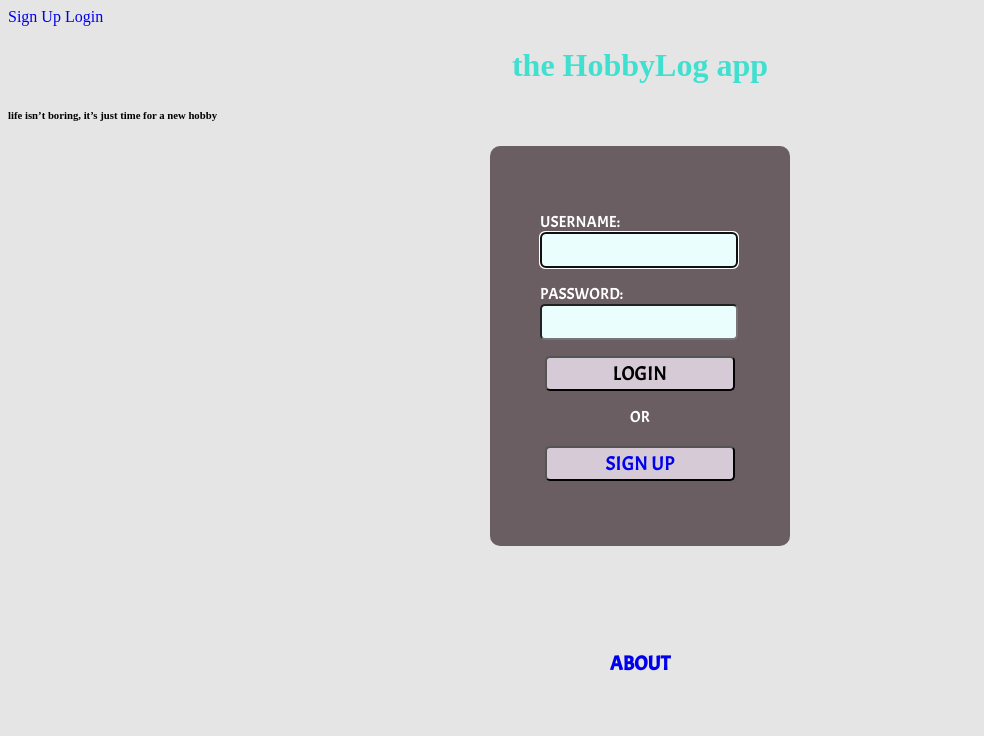
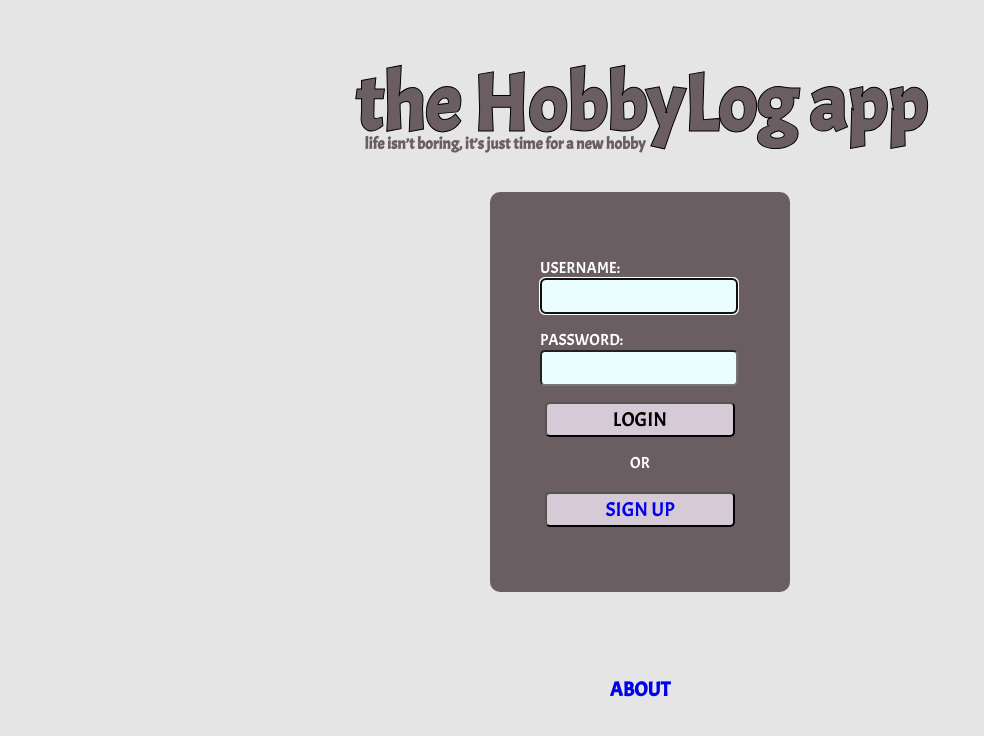
Before and after one commit to sabinaTT/hobby-log, a Django app: page /login/ in a window 1280 px wide. Shown: the top 736 px of the page, without its empty margins (0-984 px from the left). Run offline with Django 4.2, Linux system fonts and the light colour scheme; some web fonts are replaced.

Commit message:
complete login page css

```diff
--- a/main_app/static/styles/styles.css
+++ b/main_app/static/styles/styles.css
@@ -1,6 +1,4 @@
-h1 {
-    color: turquoise;
-}
+/* LOGIN PAGE */
  body {
      background-color: #E5E5E5;
  }
@@ -65,12 +63,12 @@ a:active {
     color: black;
     font-family: 'Acme', sans-serif;
     font-size: 20px;
-    margin-top: 170px;
+    margin-top: 150px;
     text-align: center;
 }
 .errorlist {
     position: absolute;
-    top: 100px;
+    top: 78%;
     left: 350px;
     color: black;
     float: right;
@@ -78,4 +76,16 @@ a:active {
 }
 .app-title {
     text-align: center;
+    font-family: 'Acme', sans-serif;
+    font-size: 40px;
+    color: #6B5E62;
+    -webkit-text-stroke: 1px black;
 }
+.sub-heading {
+    font-family: 'Acme', sans-serif;
+    font-size: 24px;
+    text-align: center;
+    -webkit-text-stroke: 0px black;
+    margin-top: -75px;
+    margin-left: -270px;
+}
--- a/main_app/templates/base.html
+++ b/main_app/templates/base.html
@@ -26,8 +26,8 @@
         <a href='/profile'>Profile</a>
         <a href='/posts'>Posts</a>
         {% else %}
-        <a href='{% url "signup" %}'>Sign Up</a>
-        <a href='{% url "login" %}'>Login</a>
+        <!-- <a href='{% url "signup" %}'>Sign Up</a>
+        <a href='{% url "login" %}'>Login</a> -->
         {% endif %}
     </nav>
     {% block content %}
--- a/main_app/templates/login.html
+++ b/main_app/templates/login.html
@@ -1,11 +1,12 @@
 {% extends 'base.html' %}
 {% block content %}
 <div class='app-title'>
-    <h1>the <span>HobbyLog</span> app</h1>
+    <h1>the HobbyLog app</h1>
+    <div class='sub-heading'>
+        <h6>life isn’t boring, it’s just time for a new hobby</h6>
+    </div>
 </div>
-<div class='sub-heading'>
-    <h6>life isn’t boring, it’s just time for a new hobby</h6>
-</div>
+
 <div>
     <form method='POST' action='.' class='box'>
         {% csrf_token %}
```
